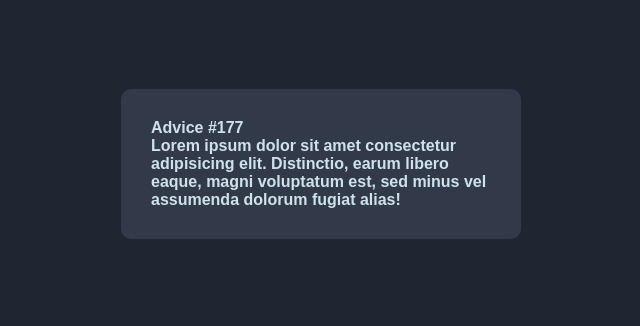
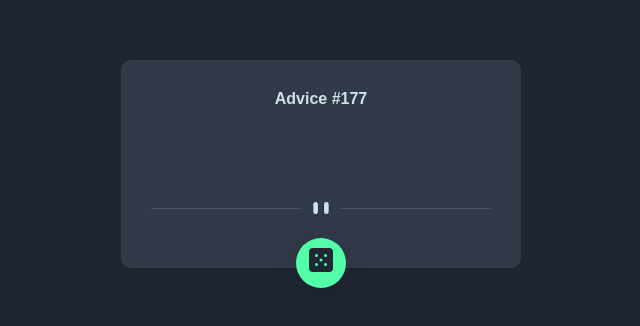
Before and after one commit to dejosemario/advice-generator-app-main, a React (Create React App) app: page / in a window 1280 px wide. Shown: the part 236-562 px from the top of the page, without its empty margins (319-959 px from the left). Built offline with nearby package versions, Linux system fonts and the light colour scheme; the HTML template or start-up script is replaced by a standard one; a web font is replaced by a local one.

Commit message:
add the message content state

```diff
--- a/src/App.js
+++ b/src/App.js
@@ -1,16 +1,26 @@
-import './App.css';
+import { useState } from "react";
+import "./App.css";
+import PatternDivider from "./pattern-divider-desktop.svg";
+import IconDice from "./icon-dice.svg";
 
 function App() {
+  const [content, setContent] = useState("");
+
   return (
     <div className="App">
-       <div className="container">
-        <header>
-          Advice #177
-        </header>
-        <main>
-          Lorem ipsum dolor sit amet consectetur adipisicing elit. Distinctio, earum libero eaque, magni voluptatum est, sed minus vel assumenda dolorum fugiat alias!
-        </main>
-       </div>
+      <div className="Header">Advice #177</div>
+      <div className="Content">
+        <p>
+          {content}
+        </p>
+      </div>
+      <div className="Divider">
+        {/* adding svg file */}
+        <img src={PatternDivider} alt="Divider" width="340px" />
+      </div>
+      <div className="Btn__Dice">
+        <img src={IconDice} alt="Icon Click" />
+      </div>
     </div>
   );
 }
```
